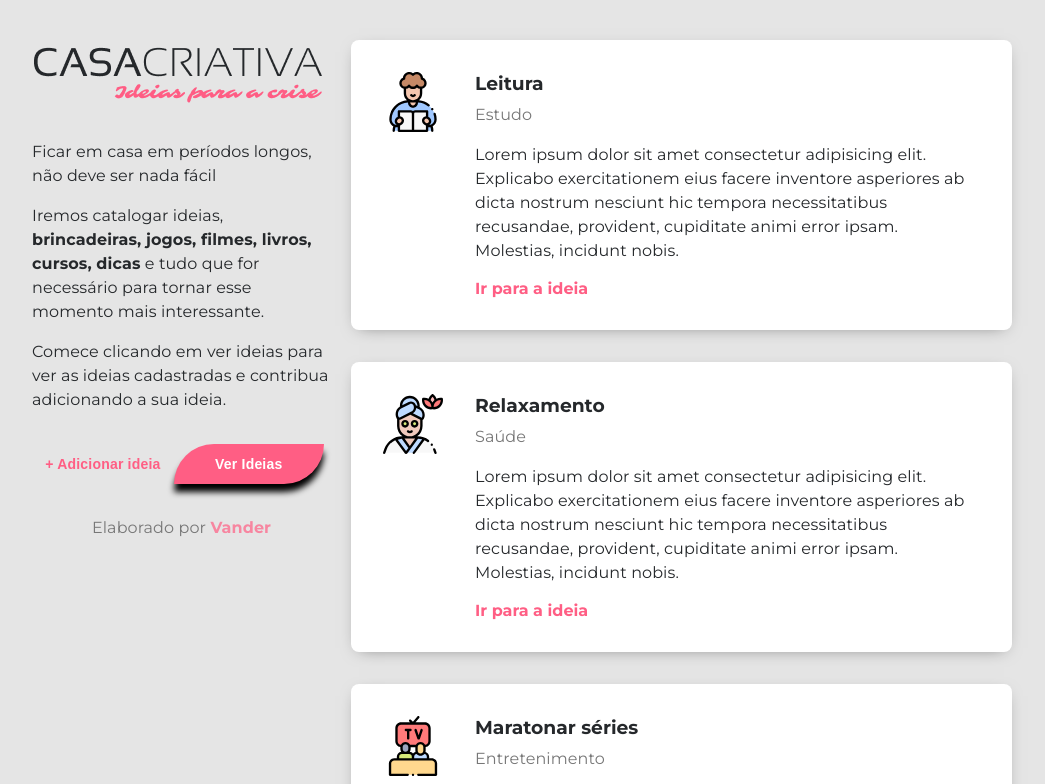
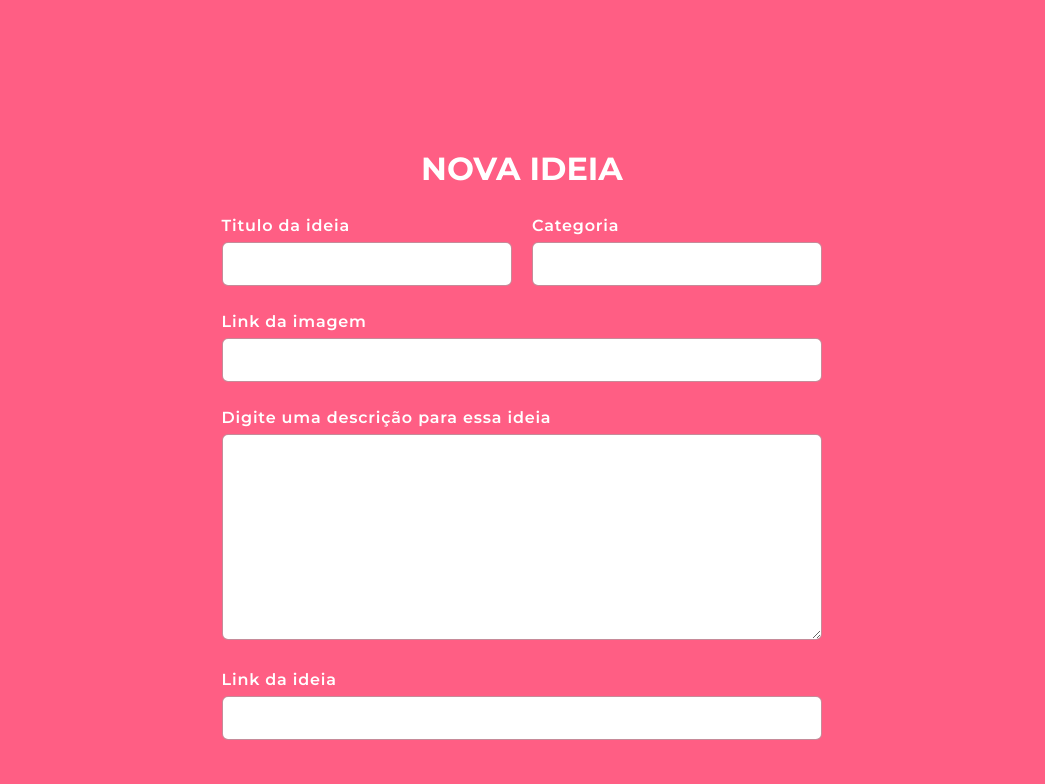
Before and after one commit to vanderL/casa-criativa, a plain HTML site: page index.html in a window 1280 px wide. Both pictures are taken after a click on the button "+ Adicionar ideia". Shown: the top 784 px of the page, without its empty margins (118-1163 px from the left). Drawn offline with Linux system fonts and the light colour scheme.

Commit message:
Modal - Transição suave entre o modal e o index

```diff
--- a/css/style.css
+++ b/css/style.css
@@ -6,9 +6,6 @@ body {
     margin: 0;
 }
 
-.hide {
-    display: none;
-}
 
 a {
     color: #ff5e84;
@@ -121,3 +118,115 @@ footer a {
 .description {
     margin: 16px 0;
 }
+
+
+/****MODAL*****/
+
+#modal {
+    background: #ff5e84;
+    position: absolute;
+    top: 0;
+    width: 100vw;
+    height: 100vw;
+    display: flex;
+    justify-content: center;
+
+    transition: 1000ms;
+}
+
+#modal .content{
+    margin-top: 128px;
+    color: #fff;
+}
+
+#modal .content h1 {
+    text-align: center;
+    text-transform: uppercase;
+}
+
+#modal form {
+    width: 80%;
+    max-width: 800px;
+    margin: 0 auto;
+    display: grid;
+    grid-template-columns: 1fr 1fr;
+    gap: 20px;
+}
+
+.content form div:nth-child(3),
+.content form div:nth-child(4),
+.content form div:nth-child(5) {
+    grid-column: span 2;
+}
+
+
+form input, form textarea {
+    width: 100%;
+    padding: 12px;
+    box-sizing: border-box;
+    border-radius: 6px;
+    border: 1px solid rgba(141, 25, 52, 0.5);
+    outline: none;
+    font-size: 16px;
+}
+
+form label {
+   font-weight: 600;
+   line-height: 32px;
+   letter-spacing: 0.8px;
+}
+
+form a {
+    width: 150px;
+    height: 40px;
+
+    background-color: #ffffff22;
+    color: #fff;
+
+    display: flex;
+    align-items: center;
+    justify-content: center;
+    font-size: 14px;
+    font-weight: bold;
+
+    border-radius: 6px;
+
+    align-self: end;
+    transition: 400ms;
+}
+
+form a:hover {
+    background-color: #fff;
+    color: #ff5e84;
+    text-decoration: none;
+}
+
+
+
+
+form button {
+    background: #fff;
+    width: 150px;
+    height: 40px;
+    border-radius: 6px;
+    cursor: pointer;
+    margin-top: 32px;
+    grid-column: 2;
+    justify-self: end;
+    transition: 400ms;
+}
+
+form button:hover {
+    background-color: #0984e3;
+    color: #fff;
+    text-decoration: none;
+}
+
+#modal.hide {
+    opacity: 0;
+    visibility: hidden;
+}
+
+.hide {
+    display: none;
+}
--- a/index.html
+++ b/index.html
@@ -26,7 +26,7 @@
                     </p>
                 </main>
                 <section id="buttons">
-                    <button>+ Adicionar ideia</button>
+                    <button onclick="onOff()">+ Adicionar ideia</button>
                     <button class="fat">Ver Ideias</button>
                 </section>
                 <footer id="footer">
@@ -73,6 +73,45 @@
             </section>
         </div>
 
+        <!--Modal-->
+         <div id="modal" class="hide">
+             <div class="content">
+
+                <h1>Nova Ideia</h1>
+
+                 <form action="">
+                    <div class="input-wrapper">
+                        <label for="title">Titulo da ideia</label>
+                        <input type="text" name="title">
+                    </div>
+
+                     <div class="input-wrapper">
+                        <label for="category">Categoria</label>
+                        <input type="text" name="category">
+                     </div>
+
+                     <div class="input-wrapper">
+                        <label for="image">Link da imagem</label>
+                        <input type="url" name="image">
+                     </div>
+
+                     <div class="input-wrapper">
+                        <label for="description">Digite uma descrição para essa ideia</label>
+                        <textarea name="description" cols="30" rows="10"></textarea>
+                     </div>
+
+                     <div class="input-wrapper">
+                        <label for="link">Link da ideia</label>
+                        <input type="url" name="link">
+                     </div>
+                     <a href="#" onclick="onOff()">voltar</a>
+                     <button>Salvar</button>
+
+                 </form>
+             </div>
+         </div>
+
+
         <script src="main.js"></script>
     </body>
 </html>
--- a/main.js
+++ b/main.js
@@ -1,8 +1,11 @@
-document
-    .querySelector("button.fat")
-    .addEventListener("click", function(){
-        document
-        .querySelector("#last-ideias")
-        .classList
-        .toggle("hide")
-    });
+function onOff() {
+    document
+    .querySelector("#modal")
+    .classList
+    .toggle("hide")
+}
+
+
+//document
+//    .querySelector("button.fat")
+//    .addEventListener("click", onOff);
```
